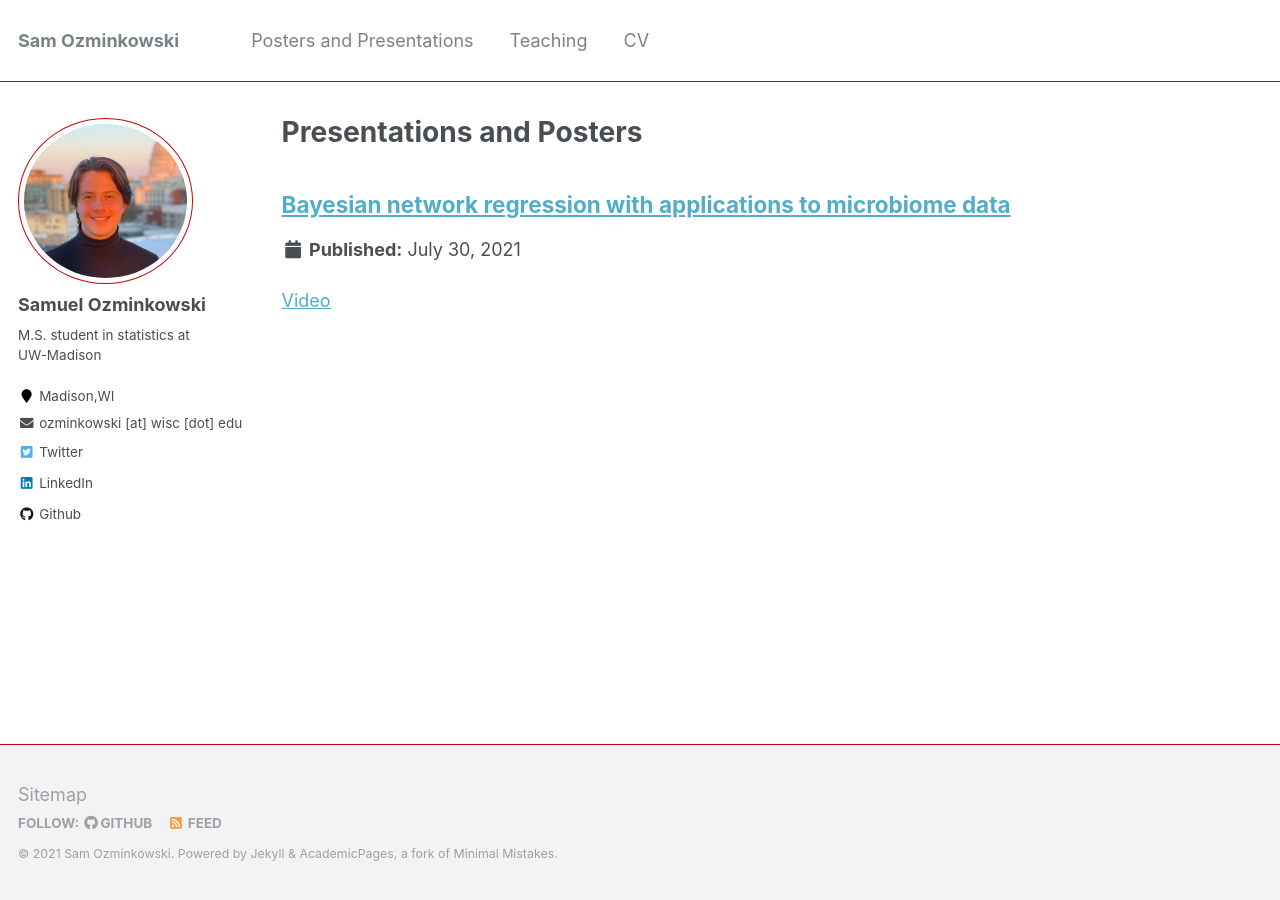
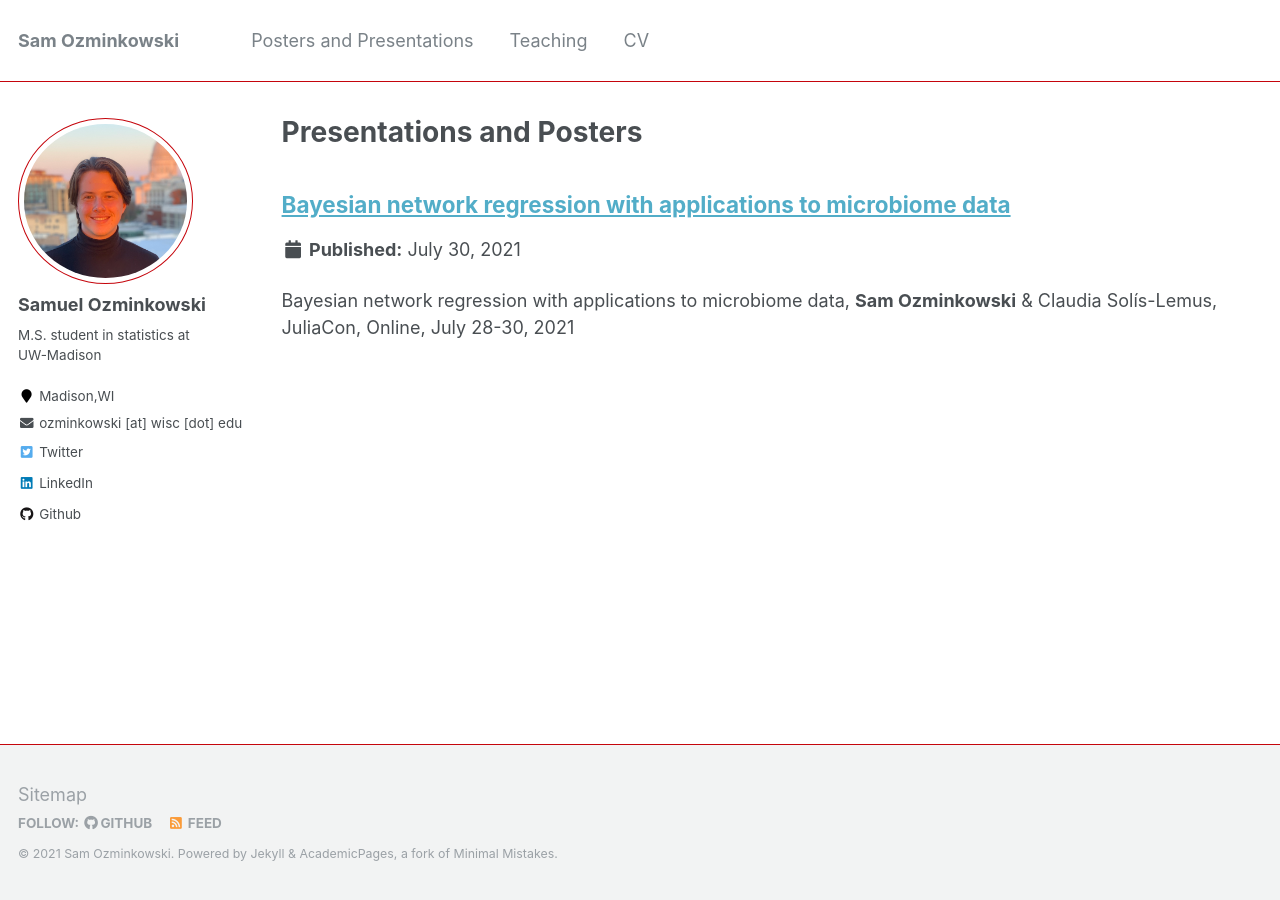
Before and after one commit to samozm/samozm.github.io, a Jekyll site: the page built from _pages/talks.html, in a window 1280 px wide. Built offline with Jekyll 4.4.1, drawn with Linux system fonts in a browser that asks for light colours; some of the changed lines change nothing that is shown.

Commit message:
re-arrange talks

```diff
--- a/_config.yml
+++ b/_config.yml
@@ -236,12 +236,12 @@
       author_profile: true
       share: true
       comment: true
-  # _presentations
+  # _talks
   - scope:
       path: ""
-      type: presentations
+      type: talks
     values:
-      layout: talk
+      layout: archive
       author_profile: true
       share: true
 
--- a/_pages/presentations.html
+++ b/_pages/talks.html
@@ -1,11 +1,11 @@
 ---
 layout: archive
 title: "Presentations and Posters"
-permalink: /presentations/
+permalink: /talks/
 author_profile: true
 ---
 
 {% include base_path %}
-{% for post in site.talks %}
+{% for post in site.talks reversed %}
   {% include archive-single.html %}
 {% endfor %}
--- a/_talks/2021-juliacon.md
+++ b/_talks/2021-juliacon.md
@@ -1,7 +1,7 @@
 ---
 title: "Bayesian network regression with applications to microbiome data"
-collection: presentations
-type: "Presentation"
+collection: talks
+type: "Talk"
 permalink: /talks/2021_juliacon
 venue: "Juliacon"
 date: 2021-07-30
@@ -9,6 +9,9 @@
 author: "Samuel Ozminkowski and Claudia Solís-Lemus"
 ---
 
+Bayesian network regression with applications to microbiome data, **Sam Ozminkowski** & Claudia Solís-Lemus,
+JuliaCon, Online, July 28-30, 2021
+
 [Video](https://juliacon2020-uploads.s3.us-east-2.amazonaws.com/public/Bayesian+network+regression+with+applications+to+microbiome+data%3A+movie2.mp4)
 
 [Abstract](https://pretalx.com/juliacon2021/talk/review/KMKZLBEXJX3U8ZJQB3QHHWLLVUDXC3CG)
```
